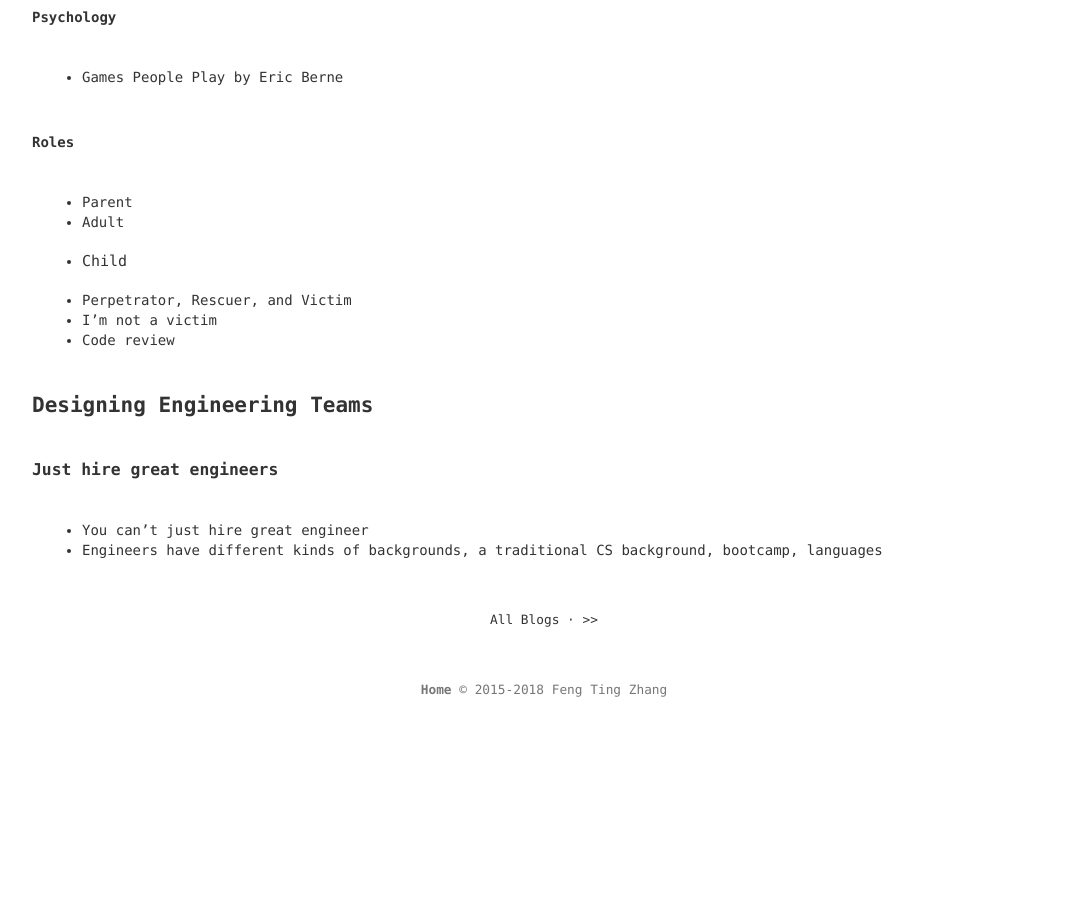
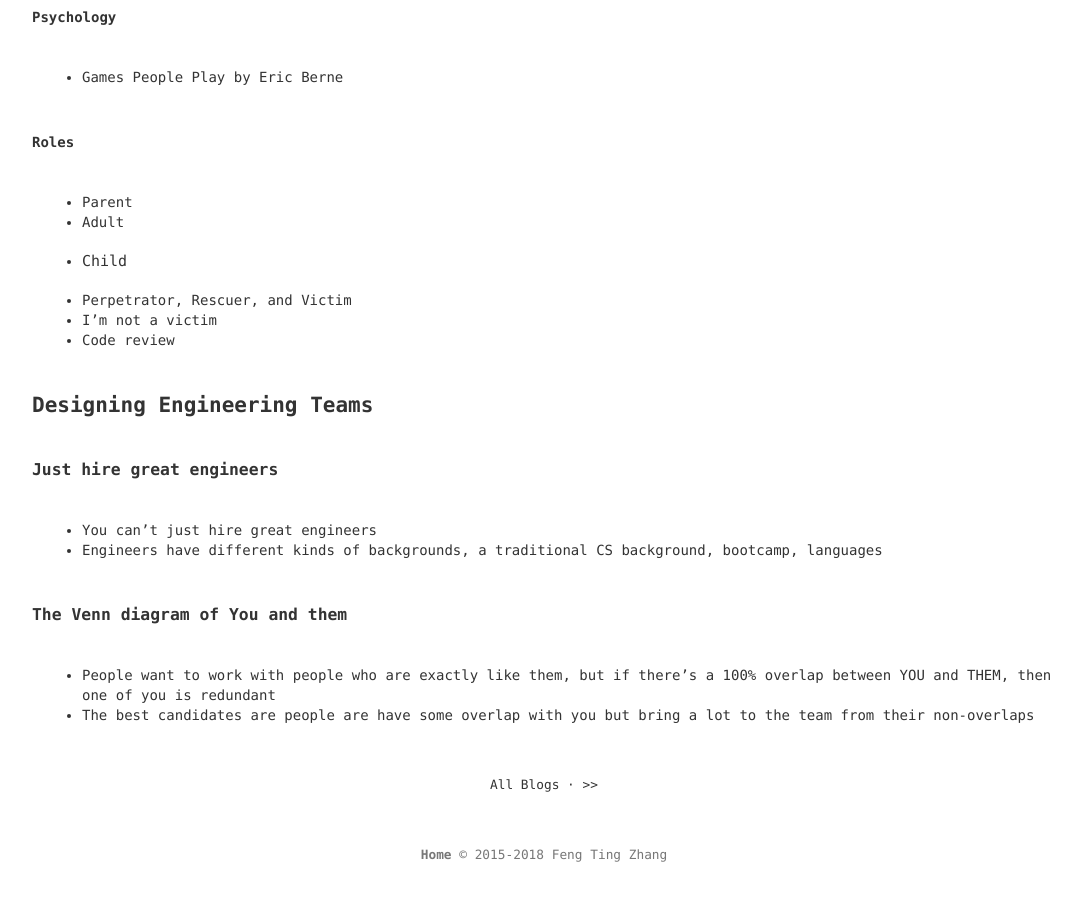
Before and after one commit to fengtingzhang/blog, a Jekyll site: the page built from _posts/2018-11-13-rubyconf-2018-day-one.md, in a window 1280 px wide and 900 px high, scrolled down 3471 px. Shown: the whole window, without its empty margins (96-1177 px from the left). Built offline with Jekyll 4.4.1, drawn with Linux system fonts in a browser that asks for light colours; before the commit the page ends 4206 px from its top, so only the background shows below that.

Commit message:
Update 2018-11-13-rubyconf-2018-day-one.md

```diff
--- a/_posts/2018-11-13-rubyconf-2018-day-one.md
+++ b/_posts/2018-11-13-rubyconf-2018-day-one.md
@@ -124,5 +124,9 @@ https://tinyurl.com/ruby26
 ## Designing Engineering Teams
 
 ### Just hire great engineers
-* You can't just hire great engineer
+* You can't just hire great engineers
 * Engineers have different kinds of backgrounds, a traditional CS background, bootcamp, languages
+
+### The Venn diagram of You and them
+* People want to work with people who are exactly like them, but if there's a 100% overlap between YOU and THEM, then one of you is redundant
+* The best candidates are people are have some overlap with you but bring a lot to the team from their non-overlaps
```
